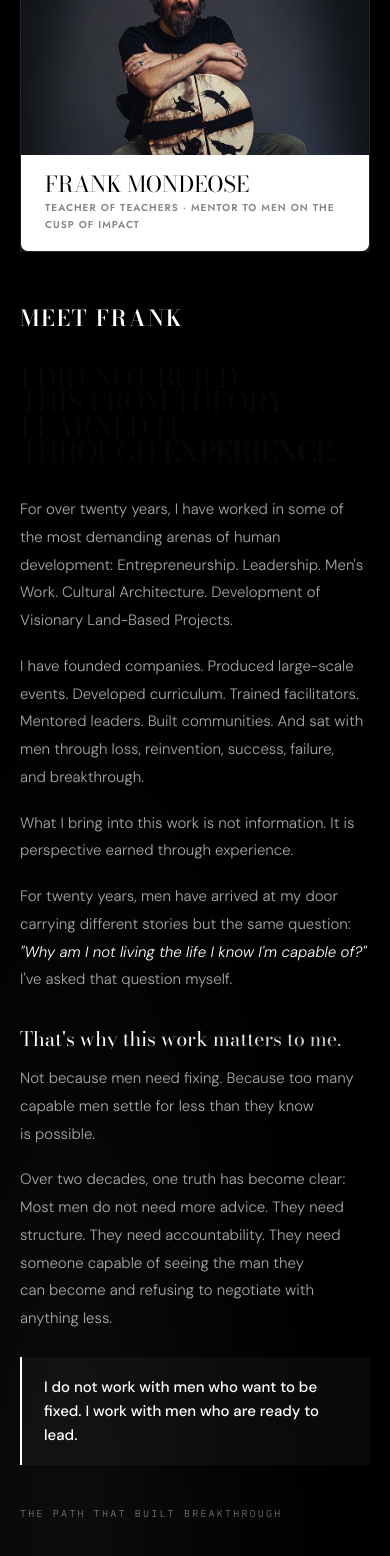
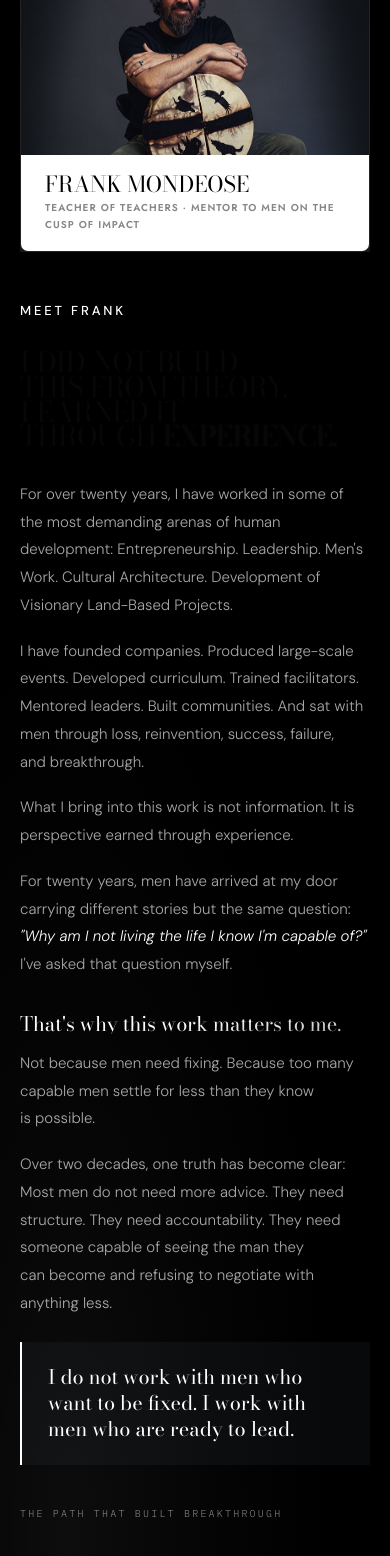
Before and after one commit to PortugalCR7/Breakthrough_Experience_V2, a React (Vite) app: page / in a window 390 px wide. Shown: the part 9432-10988 px from the top of the page. Built offline with nearby package versions, Linux system fonts and the light colour scheme.

Commit message:
refactor: update word-scrub observers, refactor Frank component styling, and fix hero image snapback glitch

```diff
--- a/src/components/IdentityGap.tsx
+++ b/src/components/IdentityGap.tsx
@@ -54,9 +54,14 @@ const BODY_WORDS = [
  * Lenis + GSAP off a single rAF is what makes it smooth.
  */
 export default function IdentityGap() {
-  // Headline + body: scrubbed word narration (operates on existing .word-reveal-span markup)
-  const headScope = useRef<HTMLDivElement | null>(null);
-  useWordScrub(headScope);
+  // Headline + body: scrubbed word narration (operates on existing .word-reveal-span markup).
+  // Each block triggers on *itself* — exactly like the other section headlines
+  // (AnchorQuote, MeetFrank) — so the headline reveals word-by-word reliably
+  // instead of jumping when the scroll-snap lands the section.
+  const headlineRef = useRef<HTMLHeadingElement | null>(null);
+  const bodyRef = useRef<HTMLParagraphElement | null>(null);
+  useWordScrub(headlineRef);
+  useWordScrub(bodyRef);
 
   // Staggered gap-row cascade trigger
   const [listRef, listVisible] = useScrollFadeIn({ threshold: 0.1, rootMargin: "0px 0px -10% 0px" });
@@ -80,16 +85,16 @@ export default function IdentityGap() {
           </div>
 
           {/* Right side: scrubbed Word Reveal on headline & body */}
-          <div ref={headScope} className="flex flex-col gap-6">
+          <div className="flex flex-col gap-6">
             <div className="eyebrow">The Identity Gap</div>
-            <h2 className="gap-hl">
+            <h2 ref={headlineRef} className="gap-hl">
               {HEADLINE_WORDS.map((word, index) => (
                 <span key={`hl-word-${index}`} className="word-reveal-span mr-[0.25em]">
                   {word}
                 </span>
               ))}
             </h2>
-            <p className="gap-def">
+            <p ref={bodyRef} className="gap-def">
               {BODY_WORDS.map((word, index) => (
                 <span key={`body-word-${index}`} className="word-reveal-span mr-[0.25em]">
                   {word}
--- a/src/components/MeetFrank.tsx
+++ b/src/components/MeetFrank.tsx
@@ -101,12 +101,7 @@ export default function MeetFrank() {
           </div>
 
           <div ref={bioRef as any}>
-            <div
-              className={`eyebrow fu ${isBioVisible ? "vis" : ""}`}
-              style={{ fontFamily: "var(--fd)", fontSize: "clamp(22px,2.4vw,34px)", letterSpacing: ".08em", fontWeight: 600 }}
-            >
-              Meet Frank
-            </div>
+            <div className={`eyebrow fu ${isBioVisible ? "vis" : ""}`}>Meet Frank</div>
             <h2 ref={frankHlRef} className="frank-hl">
               <span className="word-reveal-span mr-[0.25em]">I</span>
               <span className="word-reveal-span mr-[0.25em]">DID</span>
--- a/src/index.css
+++ b/src/index.css
@@ -211,7 +211,9 @@ body::after {
   opacity: 0;
   filter: grayscale(100%) brightness(.8) contrast(1.08);
   transform: scale(1.12);
-  transition: opacity 1.8s ease-in-out;
+  /* Transition transform too, so when a slide deactivates the Ken Burns scale
+     eases back instead of snapping mid-fade (the "snapback glitch"). */
+  transition: opacity 1.8s ease-in-out, transform 1.8s ease-in-out;
 }
 .hero-photo.is-active {
   opacity: 1;
@@ -551,7 +553,7 @@ body::after {
 .frank-sub { font-family: var(--fd); font-size: clamp(20px,2.4vw,30px); color: var(--gl); margin: 34px 0 16px; line-height: 1.05; }
 .frank-pull { margin: 36px 0; padding: 22px 0 22px 28px; border-left: 3px solid var(--sv); }
 .frank-pull p { font-family: var(--fs); font-size: clamp(18px,2.1vw,26px); font-weight: 400; font-style: italic; line-height: 1.4; color: var(--gl); }
-.frank-close { margin-top: 24px; padding: 18px 22px; background: rgba(122,150,168,.06); border-left: 2px solid var(--sv); font-family: var(--fb); font-size: 15px; font-weight: 500; line-height: 1.6; color: var(--gl); }
+.frank-close { margin-top: 24px; padding: 22px 26px; background: rgba(122,150,168,.06); border-left: 2px solid var(--sv); font-family: var(--fd); font-size: clamp(20px,2.4vw,30px); font-weight: 400; line-height: 1.32; color: var(--gl); }
 .tl-lbl { font-family: var(--fm); font-size: 10px; letter-spacing: .22em; text-transform: uppercase; color: var(--mu); margin-top: 40px; margin-bottom: 14px; display: block; }
 .tl { display: flex; flex-direction: column; }
 .tl-row { display: flex; align-items: baseline; gap: 14px; padding: 10px 0; border-bottom: 1px solid rgba(255,255,255,.04); }
```
